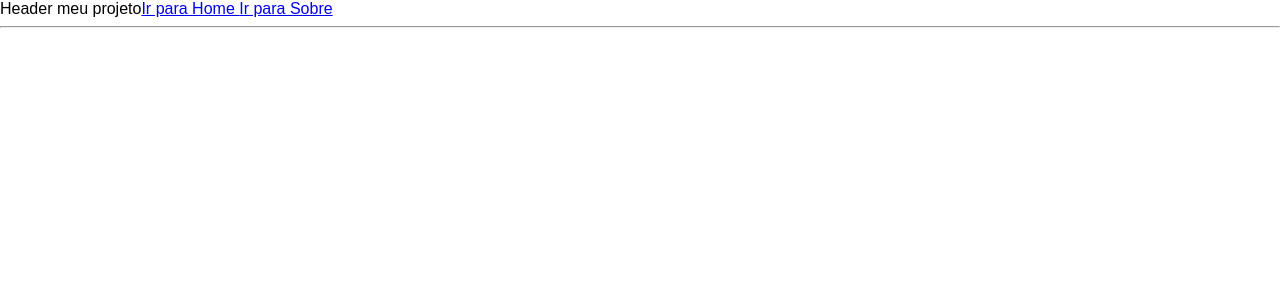
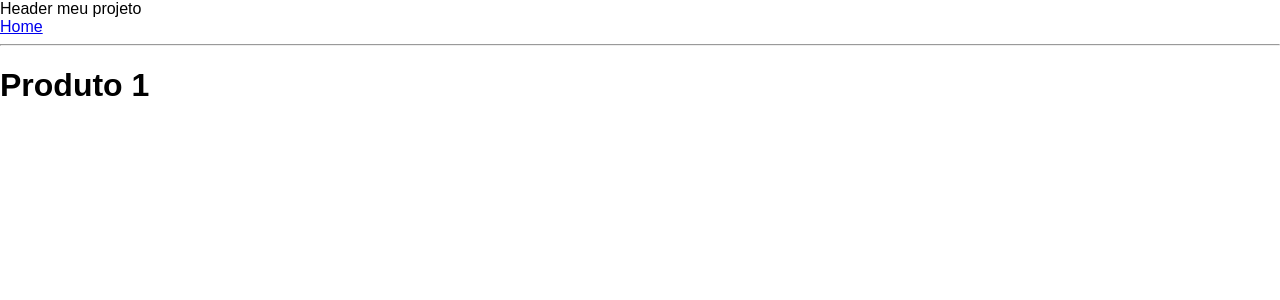
Before and after one commit to ruanlas-learning/primeirositereact, a React (Create React App) app: page /produto/1 in a window 1280 px wide. Shown: the top 300 px of the page. Built offline with nearby package versions, Linux system fonts and the light colour scheme.

Commit message:
Melhorando as Rotas

```diff
--- a/src/components/Header/index.js
+++ b/src/components/Header/index.js
@@ -5,9 +5,8 @@ class Header extends Component{
     render(){
         return(
             <div>
-                Header meu projeto
-                <Link to="/">Ir para Home </Link>
-                <Link to="/sobre">Ir para Sobre</Link>
+                Header meu projeto <br/>
+                <Link to="/">Home</Link>
                 <hr/>
             </div>
         );
--- /dev/null
+++ b/src/pages/Erro/index.js
@@ -0,0 +1,17 @@
+import React, {Component} from 'react';
+import { Link } from 'react-router-dom';
+
+class Erro extends Component{
+    render(){
+        return(
+            <div>
+                <h2>Ops! Página não encontrada!...</h2>
+                <h3>Você está procurando por:</h3>
+                <Link to="/">Home</Link><br/>
+                <Link to="/sobre">Sobre</Link>
+            </div>
+        );
+    }
+}
+
+export default Erro;
--- /dev/null
+++ b/src/pages/Produto/index.js
@@ -0,0 +1,27 @@
+import React, {Component} from 'react';
+
+class Produto extends Component{
+
+    constructor(props){
+        super(props);
+        this.state = {
+            id: ''
+        };
+    }
+
+    componentDidMount(){
+        const { id } = this.props.match.params;
+        // console.log(id);
+        this.setState({ id: id });
+    }
+
+    render(){
+        return(
+            <div>
+                <h1>Produto {this.state.id}</h1>
+            </div>
+        );
+    }
+}
+
+export default Produto;
--- a/src/routes.js
+++ b/src/routes.js
@@ -3,6 +3,8 @@ import { BrowserRouter, Switch, Route } from 'react-router-dom';
 import Home from './pages/Home';
 import Sobre from './pages/Sobre';
 import Header from './components/Header';
+import Erro from './pages/Erro';
+import Produto from './pages/Produto';
 
 const Routes = () => {
     return(
@@ -11,6 +13,8 @@ const Routes = () => {
             <Switch>
                 <Route exact path="/" component={Home} />
                 <Route path="/sobre" component={Sobre} />
+                <Route path="/produto/:id" component={Produto} />
+                <Route path="*" component={Erro} />
             </Switch>
         </BrowserRouter>
     );
```
